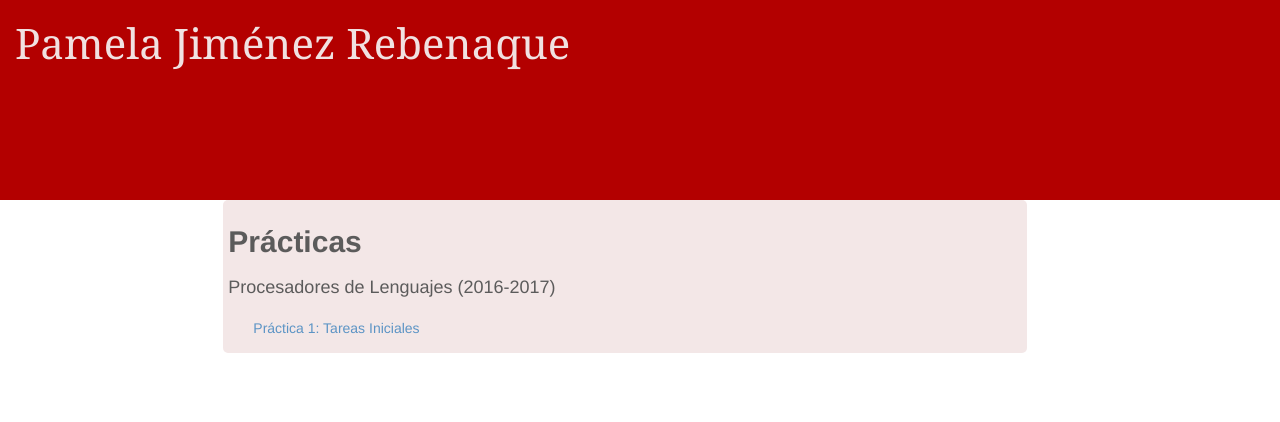
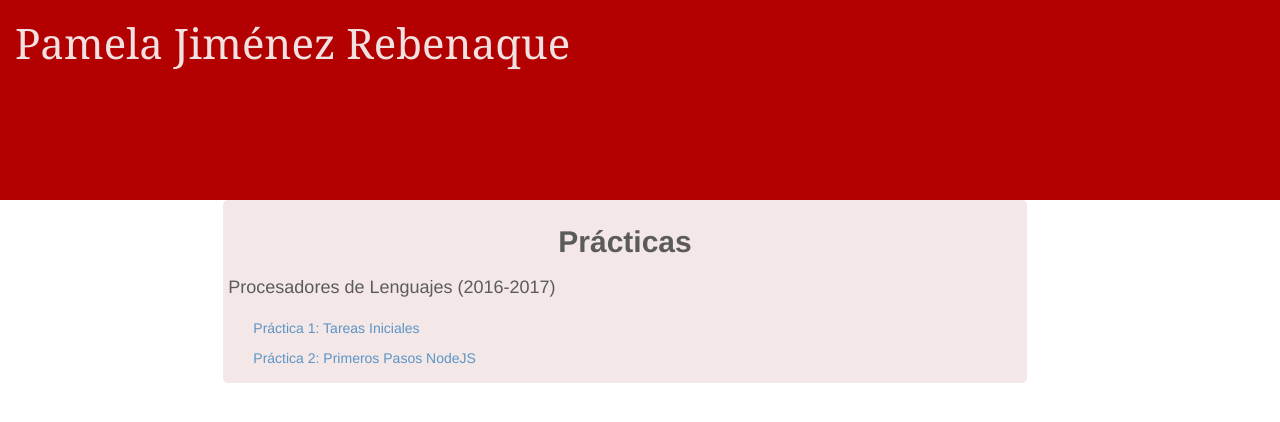
Before and after one commit to alu0100894325/alu0100894325.github.io, a plain HTML site: page index.html in a window 1280 px wide. Drawn offline with nearby package versions, Linux system fonts and the light colour scheme.

Commit message:
P2 de Procesadores de Lenguajes añadida

```diff
--- a/index.html
+++ b/index.html
@@ -35,6 +35,7 @@
 
                     <h4>Procesadores de Lenguajes (2016-2017)</h4>
                     <p><a href="https://ull-esit-pl-1617.github.io/tareas-iniciales-victor-jesus-pamela/">Práctica 1: Tareas Iniciales</a></p>
+                    <p><a href="https://ull-esit-pl-1617.github.io/primeros-pasos-en-nodejs-victor-jesus-pamela/">Práctica 2: Primeros Pasos NodeJS</a></p>
                 </div>
             </div>
        </div>
--- a/stylesheets/style.css
+++ b/stylesheets/style.css
@@ -65,7 +65,13 @@ body {
 	border-radius: 5px;
 }
 
-h2, h4{
+h2{
+	padding-bottom: 10px;
+  color: white;
+  text-align: center;
+}
+
+h4{
 	padding-bottom: 10px;
   color: white;
   text-align: left;
```
